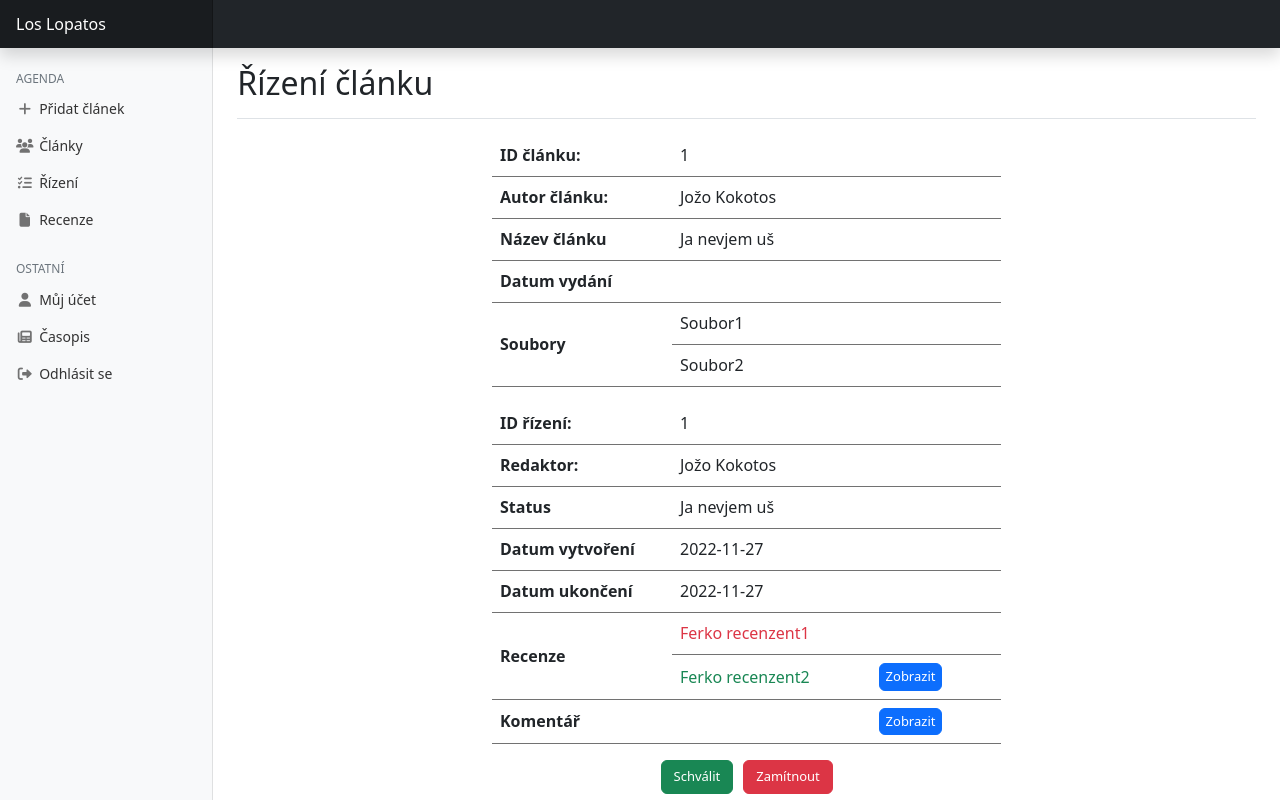
After one commit to Duffynson/lopaty-xd, a PHP site: page /admin/process.php in a window 1280 px wide. The commit adds this page. Run offline with PHP 8.4, Linux system fonts and the light colour scheme; the visitor is signed in with stand-in values (Sample User, id 1); data that the repository does not hold is empty.

Commit message:
process detail

```diff
--- /dev/null
+++ b/admin/js/process.js
@@ -0,0 +1,44 @@
+const my_processes = document.querySelector('.my-processes-table');
+const unclaimed_processes = document.querySelector('.unclaimed-processes-table');
+
+const state = {
+    'WAITING_FOR_EDITOR': 'Čeká na přiřazení redaktora',
+    'WAITING_FOR_REVIEWERS': 'Čeká na přiřazení recenzentů',
+    'WAITING_FOR_REVIEWS': 'Čeká na recenze',
+    'REVIEWS_SUBMITTED': 'Recenze přidány, čeká na redaktora',
+    'AUTHOR_REQUIRED': 'Čeká na akci autora',
+    'EDITOR_REQUIRED': 'Čeká na akci redaktora',
+    'ACCEPTED': 'Článek byl přijat',
+    'REJECTED': 'Článek byl zamítnut'
+}
+
+const renderMyProcesses = async () => {
+    try {
+        const response = await fetch('./php/request_process.php', {method: 'GET'});
+        const processData = await response.json();
+        if(processData.length === 0) throw new Exception('No data found');
+        const tbody = document.createElement('tbody');
+        processData.forEach(process => {
+            const el = document.createElement('tr');
+            console.log(process);
+            el.innerHTML = `
+                <td scope="col" class="px-3 text-start">${process.ID_rizeni}</td>
+                <td scope="col" class="">${process.title}</td>
+                <td scope="col" class="">${state[process.status]}</td>
+                <td scope="col" class="">${process.datum_vytvoreni}</td>
+                <td scope="col" class=""><a href="./process?id=${process.ID_rizeni}" class="btn-primary btn">Detail řízení</a> </td>
+            `;
+            tbody.appendChild(el);
+        })
+        my_processes.firstElementChild.classList.remove('d-none');
+        my_processes.appendChild(tbody);
+    } catch(e) {
+        console.log(e);
+        document.querySelector('.my-processes-table').remove()
+        document.querySelector('.alert-danger').classList.remove('d-none');
+        document.querySelector('.alert-danger').textContent = 'Nastala chyba při načítání dat'
+    }
+}
+
+renderMyProcesses()
+renderUnclaimedProcesses()
--- a/admin/php/components/header.php
+++ b/admin/php/components/header.php
@@ -48,7 +48,7 @@
             </li>";
             if(isset($_SESSION['id_user'])) echo "
             <li class='nav-item'>
-                <a class='nav-link' aria-current='page' href='./rizeni'>
+                <a class='nav-link' aria-current='page' href='./processes'>
                 <i class='fa-solid fa-list-check fa-fw'></i>
               Řízení
               </a>
--- /dev/null
+++ b/admin/php/request_process.php
@@ -0,0 +1,21 @@
+<?php
+session_start();
+require_once '../../php/db.php';
+
+/*if(!isset($_SESSION['id_user']) || $_SESSION['role'] != 4) {
+    //header("Location: ../auth-error");
+    http_response_code(403);
+    exit();
+}*/
+
+
+/*if($stmt = $conn->prepare("SELECT DISTINCT Article.ID_article, Article.ID_user, Article.title, Article.soubor, Rizeni.ID_rizeni,  FROM Rizeni JOIN Article JOIN Users WHERE ID_rizeni = {$_GET['id']} LIMIT 1")) {
+    $stmt->execute();
+    $result = $stmt->get_result();
+    $data = $result->fetch_all(MYSQLI_ASSOC);
+    $stmt->close();
+    exit(json_encode($data));
+} */
+
+http_response_code(500);
+?>
--- a/admin/php/upload_file.php
+++ b/admin/php/upload_file.php
@@ -12,8 +12,8 @@
       if(in_array($file_ext,$extensions)=== true) {
          move_uploaded_file($file_tmp,"../../clanky/".$file_name); //Uploadne soubor na server
          $date = date('Y-m-d');
-         mysqli_query($conn, "INSERT INTO Article (title, datum_vydani, soubor, ID_user) values('{$_POST['articleName']}', '{$date}', '{$file_name}', {$_SESSION['id_user']})"); //Udela novy zaznam do databaze
-         mysqli_query($conn, "INSERT INTO Rizeni (datum_vytvoreni) values('{$date}')");
+         mysqli_query($conn, "INSERT INTO Article (title, soubor, ID_user) values('{$_POST['articleName']}', '{$file_name}', {$_SESSION['id_user']})"); //Udela novy zaznam do databaze
+         mysqli_query($conn, "INSERT INTO Rizeni (datum_vytvoreni, ID_article) values('{$date}', $conn->insert_id)");
          mysqli_close($conn);
          exit(json_encode(array("success" => "Nahrání článku proběhlo úspěšně a bylo zahájeno řízení.")));
          //echo "Nahrání proběhlo úspěšně.";
--- /dev/null
+++ b/admin/process.php
@@ -0,0 +1,101 @@
+<?php
+session_start();
+
+if(!isset($_SESSION['id_user'])) {
+    header('Location: ./auth-error');
+    exit();
+}
+
+include_once './php/components/header.php';
+?>
+
+      <div class="d-flex justify-content-between flex-wrap flex-md-nowrap align-items-center pt-3 pb-2 mb-3 border-bottom">
+        <h1 class="h2">Řízení článku</h1>
+      </div>
+
+      <div class="process-detail fs-6 w-50 mx-auto">
+
+      <table class="table process-table w-100">
+        <tbody>
+          <tr>
+            <th scope="row">ID článku:</th>
+            <td class="ID_article" colspan="2" >1</td>
+          </tr>
+          <tr>
+            <th scope="row">Autor článku:</th>
+            <td class="ID_user" colspan="2" >Jožo Kokotos</td>
+          </tr>
+          <tr>
+            <th scope="row">Název článku</th>
+            <td class="title" colspan="2" >Ja nevjem uš</td>
+          </tr>
+          <tr>
+            <th scope="row">Datum vydání</th>
+            <td colspan="2" class="datum_vydani"></td>
+          </tr>
+          <tr>
+            <th scope="row" rowspan="2">Soubory</th>
+            <td class="files" class="soubor">Soubor1</td>
+          </tr>
+          <tr>
+            <td>Soubor2</td>
+          </tr>
+        </tbody>
+      </table>
+
+      <table class="table process-table w-100">
+        <tbody>
+          <tr>
+            <th scope="row">ID řízení:</th>
+            <td colspan="2" class="ID_rizeni">1</td>
+          </tr>
+          <tr>
+            <th scope="row">Redaktor:</th>
+            <td colspan="2" class="">Jožo Kokotos</td>
+          </tr>
+          <tr>
+            <th scope="row">Status</th>
+            <td colspan="2" >Ja nevjem uš</td>
+          </tr>
+          <tr>
+            <th scope="row">Datum vytvoření</th>
+            <td colspan="2" >2022-11-27</td>
+            <td>
+          </tr>
+          <tr>
+            <th scope="row">Datum ukončení</th>
+            <td colspan="2" >2022-11-27</td>
+          </tr>
+          <tr>
+            <th scope="row" rowspan="2">Recenze</th>
+            <td class="text-danger">Ferko recenzent1</td>
+            <td></td>
+          </tr>
+          <tr>
+            <td class="text-success">Ferko recenzent2</td>
+            <td><a href="./review?id=1" class="btn btn-primary fs-6">Zobrazit</a></td>
+          </tr>
+          <tr>
+            <th scope="row">Komentář</th>
+            <td></td>
+            <td><a href="#" class="btn btn-primary fs-6">Zobrazit</a></td>
+          </tr>
+        </tbody>
+      </table>
+
+      <div class="process-detail-buttons text-center pb-3">
+        <form class="approve-process" style="display: inline-block; margin-right: 10px;">
+          <button type="submit" class="btn-success btn" style="padding: 6px 12px;">Schválit</a>
+        </form>
+
+        <form class="reject-process">
+          <button type="submit" class="btn-danger btn" style="padding: 6px 12px;">Zamítnout</a>
+        </form>
+      </div>
+
+      </div>
+
+    </main>
+    <script src="./js/process.js"></script>
+  </body>
+</html>
--- a/admin/style/dashboard.css
+++ b/admin/style/dashboard.css
@@ -108,6 +108,27 @@ table tr {
    height: 25px;
 }
 
+.btn {
+  padding: 3px 6px;
+  font-size: 13px !important;
+}
+
+.process-table td, .process-table th {
+  vertical-align: middle;
+}
+
+.process-table th, .process-table td {
+  border: none;
+}
+
+.process-table th[scope="row"] {
+  width: 180px;
+}
+
+.process-table tr {
+  border-bottom: 1px solid #727272;
+}
+
 @media screen and (max-width: 768px) {
   #sidebarMenu {
     top: 0px;
@@ -117,3 +138,9 @@ table tr {
     margin-inline: 20px !important;
   }
 }
+
+@media screen and (max-width: 1200px) {
+  .process-detail {
+    width: 100% !important;
+  }
+}
```
Also changed, not shown: admin/js/processes.js (added, +71 -0 lines), admin/php/claim_process.php (added, +22 -0 lines), admin/php/request_my_processes.php (added, +20 -0 lines), admin/php/request_unclaimed_processes.php (added, +20 -0 lines), admin/processes.php (added, +53 -0 lines), admin/rizeni.php (deleted, +0 -17 lines).
